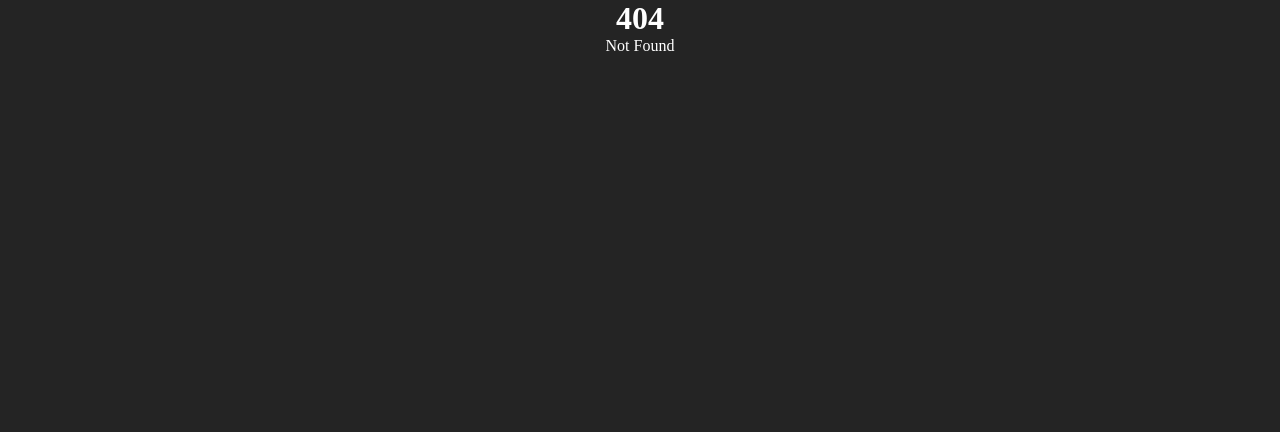
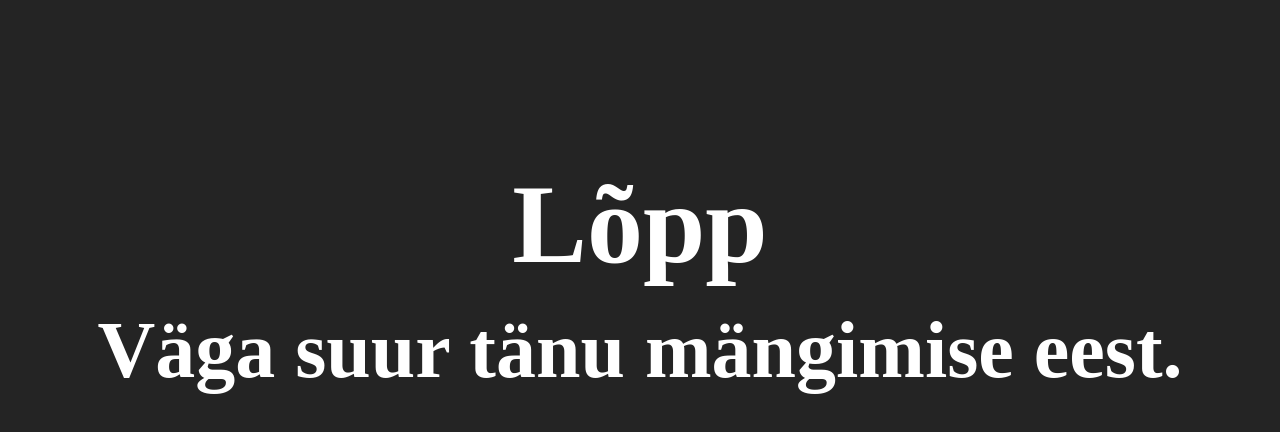
Before and after one commit to redheineymonkey/thing, a SvelteKit app: page /yayyyy in a window 1280 px wide. Before the commit this address had no page. Shown: the top 432 px of the page. Built offline with nearby package versions, Linux system fonts and the light colour scheme.

Commit message:
logic changes( instant sumission updates, bug fixes ), succes page, cookies are cool

```diff
--- a/src/routes/dashboard/+page.svelte
+++ b/src/routes/dashboard/+page.svelte
@@ -1,7 +1,8 @@
 <script>
     import { io } from "socket.io-client";
+    import { goto } from '$app/navigation';
+    import JSConfetti from "js-confetti";
     import { onMount } from "svelte";
-    import JSConfetti from "js-confetti";
 
     const socket = io();
 
@@ -46,7 +47,7 @@
     let questions = [];
 
     let progress = {
-        timeLeft: 30,
+        timeLeft: 0,
         ansnum: 0,
     };
     socket.on("progress", (time, num) => {
@@ -55,6 +56,7 @@
     });
 
     function ask() {
+        if (questions.length == i) {goto('/yayyyy');};
         winner = "";
         socket.emit("ask", questions[i]);
         i++;
@@ -83,10 +85,11 @@
                         class="start">Järgmine</button
                     >
                 {:else}
-                    <h1 class="time">{progress.timeLeft} sekundit jäänud.</h1>
+                    <h1 class="time">{Math.ceil(progress.timeLeft)} sekundit jäänud.</h1>
                     <h1 class="numofanswers">{progress.ansnum} vastust.</h1>
                 {/if}
             </div>
+
         {:else}
             <button on:click={ask} class="start"> Alusta </button>
         {/if}
@@ -101,12 +104,13 @@
 </main>
 
 <style>
-    @import url("https://fonts.googleapis.com/css2?family=JetBrains+Mono:ital,wght@0,100..800;1,100..800&family=Open+Sans:ital,wght@0,300..800;1,300..800&family=Space+Grotesk&family=Ubuntu+Mono:ital,wght@0,400;0,700;1,400;1,700&display=swap");
+    @import url("https://fonts.googleapis.com/css2?family=Ubuntu+Mono:ital,wght@0,400;0,700;1,400;1,700&display=swap");
     * {
-        font-family: "Ubuntu MOno", sans-serif;
+        font-family: "Ubuntu Mono", sans-serif;
         font-optical-sizing: auto;
         font-weight: 400;
         font-style: normal;
+
     }
     .gradient {
         position: fixed;
--- /dev/null
+++ b/src/routes/yayyyy/+page.svelte
@@ -0,0 +1,27 @@
+<script>
+
+</script>
+
+<main>
+    <h1 style="margin-top: 10rem;">Lõpp</h1>
+    <h2>Väga suur <a href="/test">tänu</a> mängimise eest.</h2>
+</main>
+
+<style>
+    main {
+        display: flex;
+        flex-direction: column;
+        /* align-items: center; */
+        /* justify-content: center; */
+        height: 100vh;
+    }
+
+    h1 {
+        font-size: 7rem;
+        margin-bottom: 1rem;
+    }
+
+    h2 {
+        font-size: 5rem;
+    }
+</style>
--- a/vite.config.js
+++ b/vite.config.js
@@ -2,5 +2,8 @@ import { sveltekit } from '@sveltejs/kit/vite';
 import { defineConfig } from 'vite';
 
 export default defineConfig({
-	plugins: [sveltekit()]
+	plugins: [sveltekit()],
+	server: {
+		port: 8080
+	}
 });
```
Also changed, not shown: src/routes/test/+page.svelte (added, +2 -0 lines), 2 other files (tests, documents, lock files or other folders).
